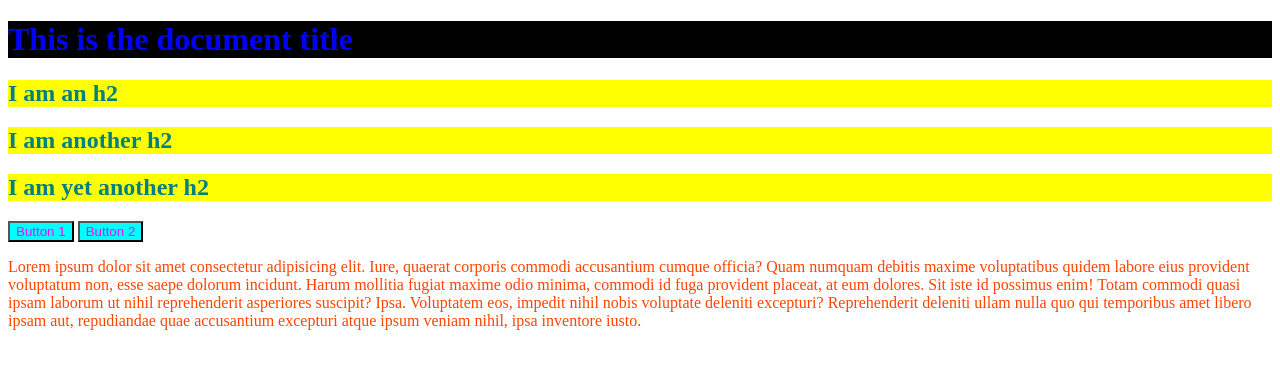
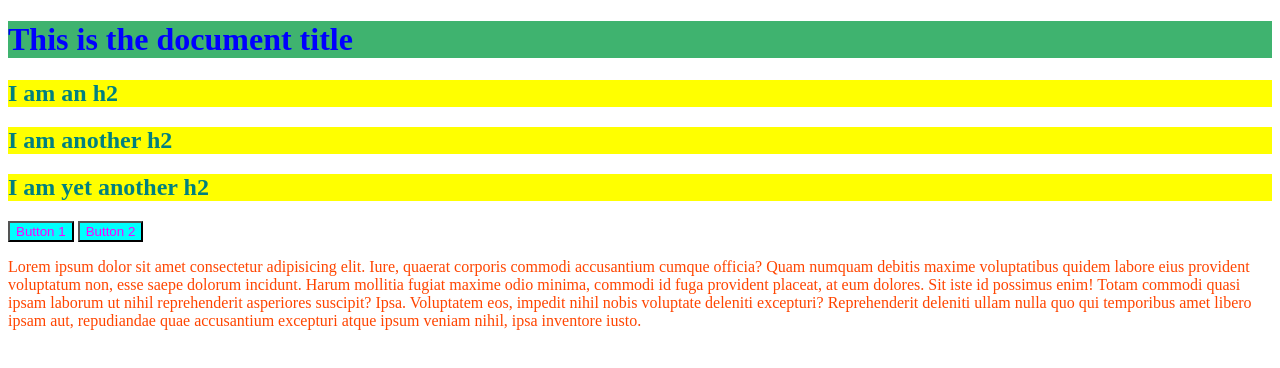
Before and after one commit to FunkyGibbon1711/Full-Stack-Web-Dev-Course, a plain HTML site: page course_pt2_css/css_colours/index.html in a window 1280 px wide. Drawn offline with Linux system fonts and the light colour scheme.

Commit message:
Moving CSS colours examples to relevant subdirectory

```diff
--- a/course_pt2_css/app.css
+++ b/course_pt2_css/css_colours/app.css
@@ -1,6 +1,6 @@
 h1 {
     color: blue;
-    background-color: black;
+    background-color: rgb(63, 179, 111);
 }
 
 h2 {
```
Also changed, not shown: course_pt2_css/css_colours/index.html (renamed from course_pt2_css/index.html).
